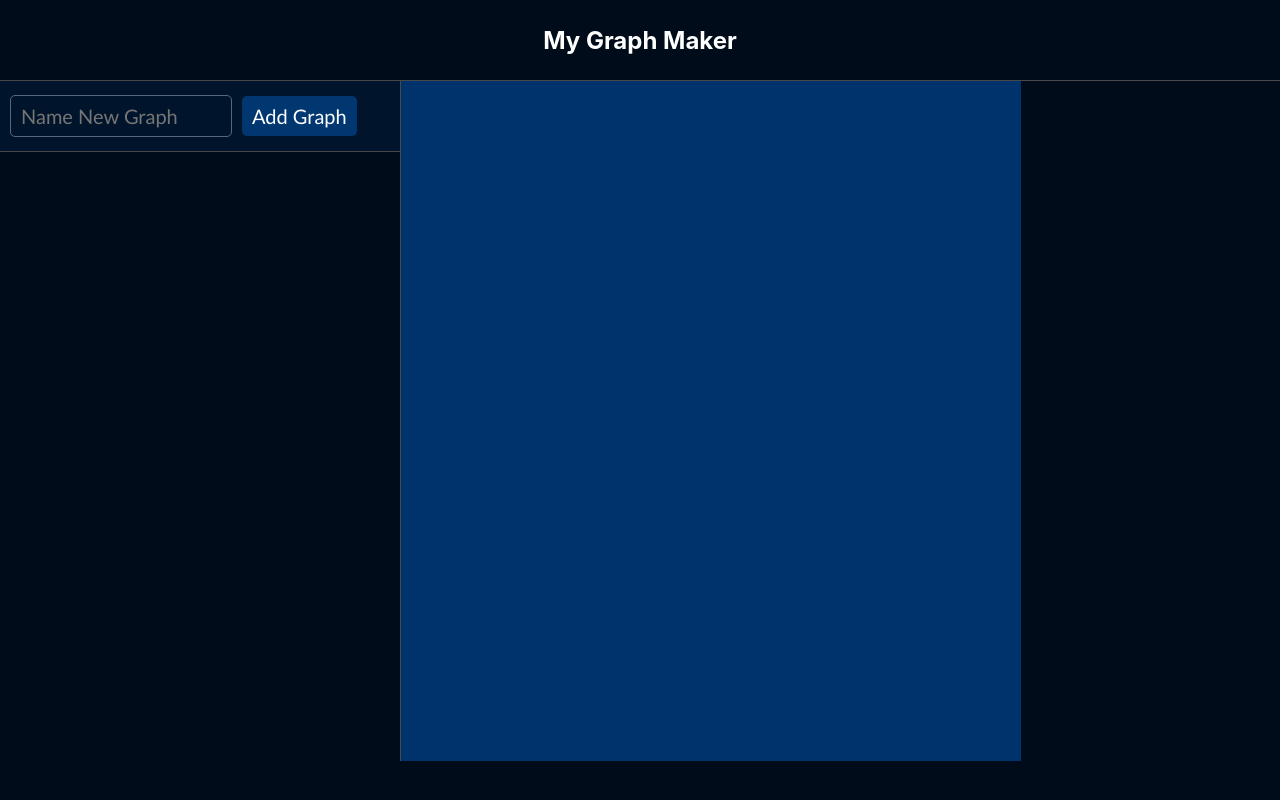
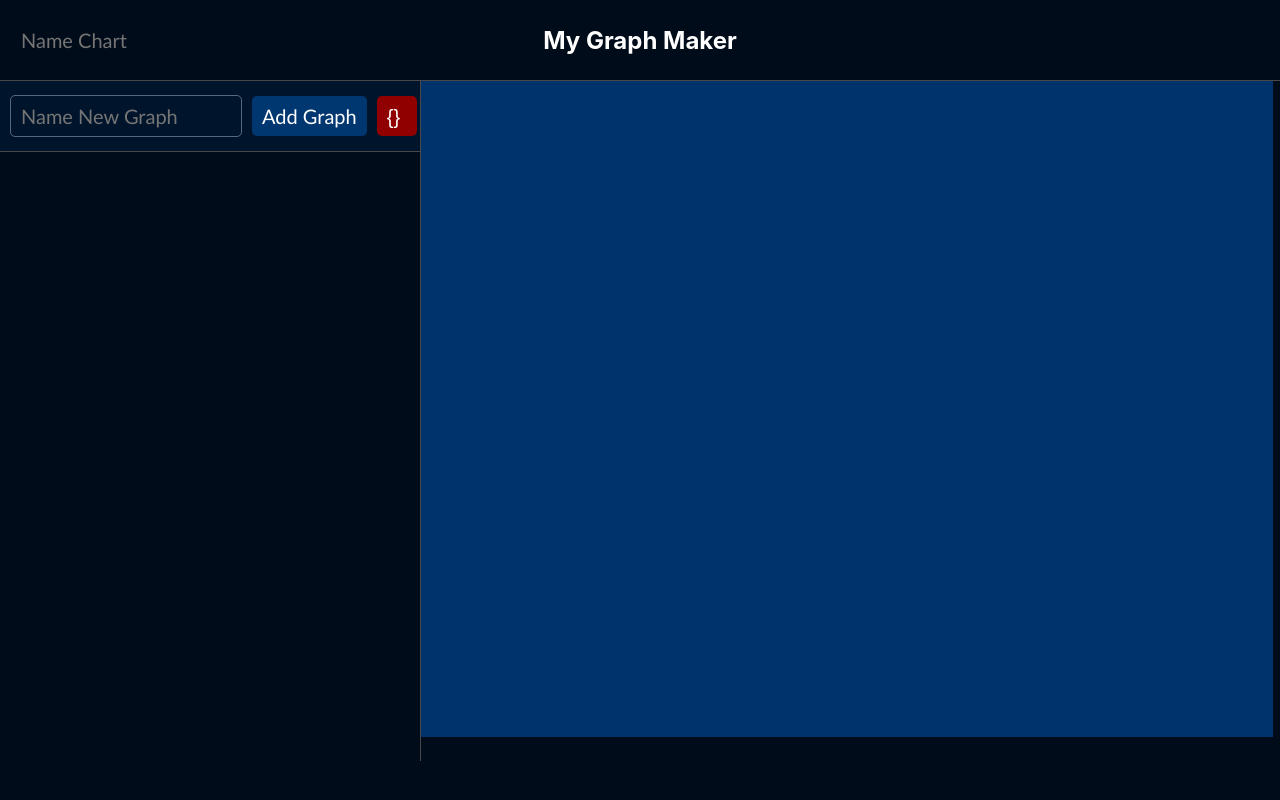
Before and after one commit to Aidnpatrick/Graph-Maker, a plain HTML site: page index.html in a window 1280 px wide. Drawn offline with Linux system fonts and the light colour scheme.

Commit message:
finished: - bar visuals - some css - good user interface - and more

```diff
--- a/index.html
+++ b/index.html
@@ -7,18 +7,25 @@
   </head>
   <body>
     <nav>
+      <div class="left-nav">
+        <input class="rename-input" placeholder="Name Chart">
+      </div>
       <h1 class="heading">My Graph Maker</h1>
+      <div class="right-nav">
+      </div>
     </nav>
     <div class="flex-row">
       <div class="side-bar" id="statsParentDiv">
           <div class="sub-nav">
             <input class="input-stats" id="inputStats" placeholder="Name New Graph">
 <button class="button" id="addObjectButton">Add Graph</button>
-
+            <button class="delete-button" id="deleteButton">{}</button>
           </div>
+          <br><br><br><br>
       </div>
-      <div class="content" id="content">
-
+      <div class="flex-column">
+        <div class="content" id="content"></div>
+        <div class="content-text" id="contentText"></div>
       </div>
     </div>
     <script src="script.js"></script>
--- a/script.js
+++ b/script.js
@@ -1,6 +1,11 @@
 let nameKey = [];
 let numberValue = [];
+let colors = [];
 let index = 0;
+
+function getRandomColor() {
+    return '#' + Math.floor(Math.random()*16777215).toString(16);
+}
 
 document.getElementById("addObjectButton").addEventListener("click", () => {
     const statsParentDiv = document.getElementById("statsParentDiv");
@@ -31,6 +36,7 @@ document.getElementById("addObjectButton").addEventListener("click", () => {
 
     nameKey.push(index);
     numberValue.push(0);
+    colors.push(getRandomColor());
 
     statsChildDiv.appendChild(statsChildDivText);
     statsChildDiv.appendChild(statsChildDivInput);
@@ -41,6 +47,22 @@ document.getElementById("addObjectButton").addEventListener("click", () => {
     inputField.value = "";
     index++;
 });
+
+document.getElementById("deleteButton").addEventListener("click", () => {
+    if (nameKey.length > 0) {
+        nameKey.pop();
+        numberValue.pop();
+        colors.pop();
+
+        const statsParentDiv = document.getElementById("statsParentDiv");
+        if (statsParentDiv.lastChild) {
+            statsParentDiv.removeChild(statsParentDiv.lastChild);
+        }
+
+        updateBars();
+    }
+});
+
 
 document.getElementById("statsParentDiv").addEventListener("change", function(event) {
     if (event.target.classList.contains("stats-input")) {
@@ -59,6 +81,8 @@ document.getElementById("statsParentDiv").addEventListener("change", function(ev
         updateBars();
     }
 });
+
+
 function updateBars() {
     const content = document.getElementById("content");
     content.innerHTML = "";
@@ -68,13 +92,21 @@ function updateBars() {
         sectionBar.className = "section-bar";
         content.appendChild(sectionBar);
 
+        let randomColor = colors[i];
         for (let k = 0; k < numberValue[i]; k++) {
             const barUnit = document.createElement("div");
             barUnit.className = "bar-unit";
-
+            barUnit.style.backgroundColor = randomColor;
             if (k === numberValue[i] - 1) {
                 barUnit.style.borderTopLeftRadius = "10px";
                 barUnit.style.borderTopRightRadius = "10px";
+            }
+            if(k === 0) {
+                const text = document.createElement("p");
+                text.className = "bar-text";
+                text.textContent = numberValue[i];
+                barUnit.appendChild(text);
+
             }
 
             sectionBar.appendChild(barUnit);
--- a/style.css
+++ b/style.css
@@ -14,6 +14,7 @@ body {
     align-items: center;
     font-family: -apple-system, BlinkMacSystemFont, 'Segoe UI', Roboto, Oxygen, Ubuntu, Cantarell, 'Open Sans', 'Helvetica Neue', sans-serif;
   }
+
   p {
     font-size: 20px;
     color: white;
@@ -30,6 +31,44 @@ body {
     align-items: center;
   }
 
+  .left-nav, .right-nav {
+    position: fixed;
+    display: flex;
+
+    align-items: center;
+    padding: 10px;
+    height: 5vh;
+    width: 30%;
+
+  }
+
+  .rename-input {
+
+    padding: 10px;
+    height: 20px;
+    width: 50%;
+
+    border-radius: 5px;
+    background-color: transparent;
+    border: 1px solid rgb(0, 12, 26);
+    margin-right: 10px;
+    color: white;
+    font-size: 20px;
+    font-family: 'Gill Sans', 'Gill Sans MT', Calibri, 'Trebuchet MS', sans-serif;
+  }
+  .rename-input:hover {
+    border: 1px solid rgb(88, 104, 123);
+
+  }
+  .left-nav {
+    justify-content: left;
+    left: 0px;
+  }
+
+  .right-nav {
+    right: 0px;
+    justify-content: right;
+  }
 
   .flex-row {
     display: flex;
@@ -42,12 +81,15 @@ body {
 
   .side-bar {
 
-    width: 400px;
+    width: 100%;
     height: 100%;
     border-right: 1px solid rgb(73, 73, 73);
     display: flex;
     flex-direction: column;
-
+    overflow-x: hidden;
+    overflow-y: auto; /* Prevents vertical scrolling */
+    position: relative;
+    max-width:  420px;
   }
 
   .child-bar-stats {
@@ -89,6 +131,7 @@ body {
 
 
   .sub-nav {
+    max-width:  420px;
     width: 100%;
     height: 50px;
     background-color: rgb(0, 21, 44);
@@ -96,6 +139,22 @@ body {
     align-items: center;
     padding-block: 10px;
     border-bottom: 1px solid rgb(73, 73, 73);
+    position: fixed;
+
+  }
+  .delete-button {
+    color: white;
+    display: flex;
+    flex-direction: column;
+    text-align: center;
+    font-size: 20px;
+    padding: 10px;
+    width: 40px;
+    height: 40px;
+    border-radius: 5px;
+    background-color: rgb(145, 0, 0);
+    border: none;
+    margin-left: 10px;
   }
 
   .button {
@@ -130,9 +189,23 @@ body {
 
   .bar-unit {
     width: 100%;
-    height: 50px;
+    height: 15px;
     background-color: red;
+    display: flex;
+    flex-direction: column;
+    justify-content: center;
+    align-items: center;
+    text-align: center;
+    font-family: 'Gill Sans', 'Gill Sans MT', Calibri, 'Trebuchet MS', sans-serif;
+    font-size: 20px;
+  }
 
+  .bar-text {
+    position: absolute;
+
+    bottom: 5px;
+    font-family: 'Gill Sans', 'Gill Sans MT', Calibri, 'Trebuchet MS', sans-serif;
+    font-size: 20px;
   }
 
 
@@ -147,7 +220,7 @@ body {
 
   .content {
     height: 85vh;
-    width: 600px;
+    width: 100%;
     background-color: rgb(0, 50, 107);
     display: flex;
     flex-direction: row;
@@ -156,3 +229,22 @@ body {
     overflow-x: auto;
     overflow-y: hidden; /* Prevents vertical scrolling */
   }
+
+  .content-text {
+    height: 25px;
+    width: 65%;
+    background-color:rgb(0, 12, 26);
+    display: flex;
+    flex-direction: row;
+    gap: 10px;
+    padding-inline: 10px;
+
+  }
+  .flex-column {
+    width: 65%;
+    height: 85vh;
+    display: flex;
+    flex-direction: column;
+    font-size: 20px;
+    font-family: 'Gill Sans', 'Gill Sans MT', Calibri, 'Trebuchet MS', sans-serif;
+  }
```
